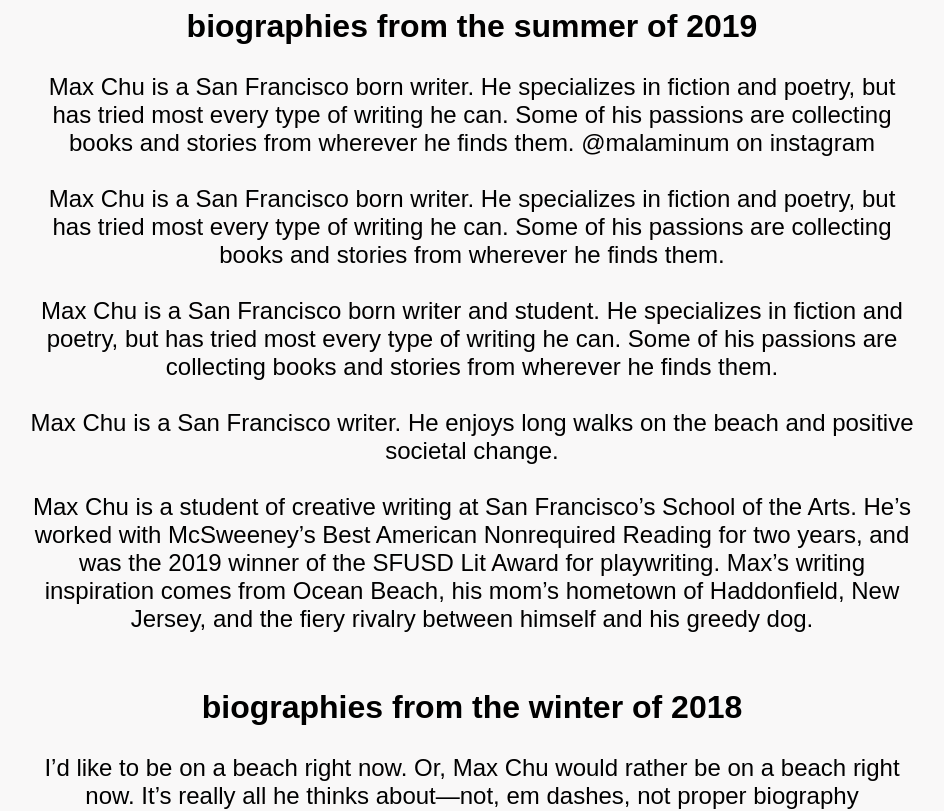
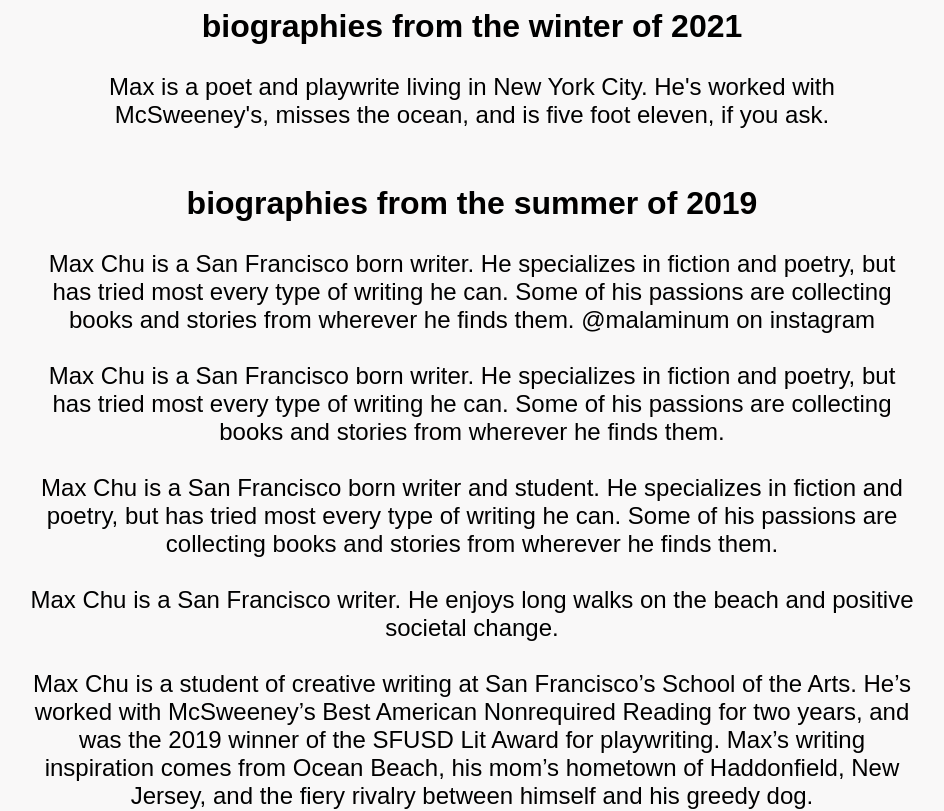
Before and after one commit to malaminium/website-four, a plain HTML site: page about.html in a window 1280 px wide. Shown: the top 811 px of the page, without its empty margins (168-1112 px from the left). Drawn offline with Linux system fonts and the light colour scheme; a web font is replaced by a local one.

Commit message:
Update about.html

```diff
--- a/about.html
+++ b/about.html
@@ -23,7 +23,13 @@
     <center>
     <div id="aboutSmall">
         <center>
-        <div id="aboutBig"><b>biographies from the summer of 2019</b></div>
+        <div id="aboutBig"><b>biographies from the winter of 2021</b></div>
+        <br>
+        Max is a poet and playwrite living in New York City. He's worked with McSweeney's, misses the ocean, and is five foot eleven, if you ask.
+         <br>
+         <br>
+         <br>
+            <div id="aboutBig"><b>biographies from the summer of 2019</b></div>
 
 <br>
 Max Chu is a San Francisco born writer. He specializes in fiction and poetry, but has tried most every type of writing he can. Some of his passions are collecting books and stories from wherever he finds them. @malaminum on instagram
```
